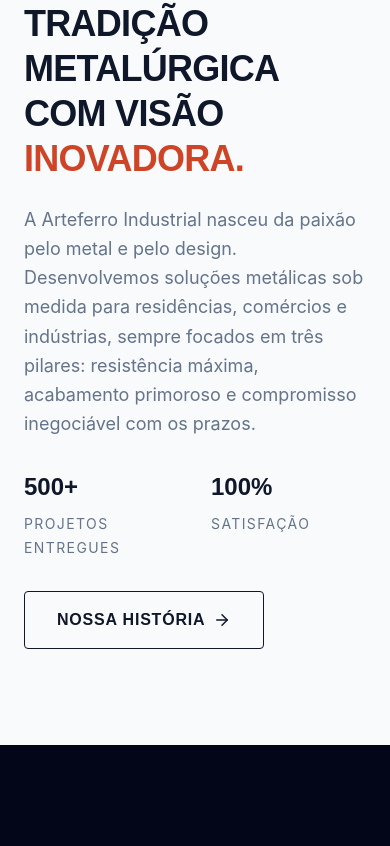
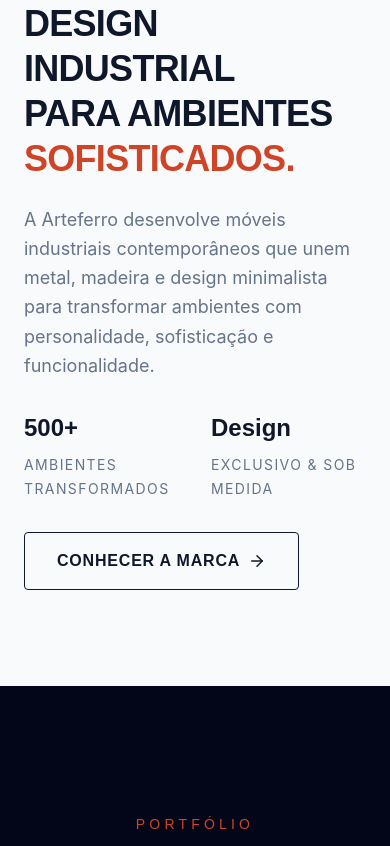
Before and after one commit to sameletronicosbh/arteferro-site, a React (Vite) app: page / in a window 390 px wide. Shown: the part 4554-5400 px from the top of the page. Built offline with nearby package versions, Linux system fonts and the light colour scheme.

Commit message:
Atualiza seção de sobres Arteferro

```diff
--- a/src/App-ANTIGO.tsx
+++ b/src/App-ANTIGO.tsx
@@ -278,17 +278,18 @@
         </section>
 
         {/* Section: Serviços */}
-        <section id="servicos" className="py-32 px-6 bg-[#f4f1ec] text-slate-950 relative overflow-hidden">
-          <div className="absolute inset-0 bg-[radial-gradient(circle_at_top_right,rgba(206,68,39,0.08),transparent_35%)] pointer-events-none" />
+        <section id="servicos" className="py-32 px-6 bg-slate-900 text-white relative overflow-hidden">
+          <div className="absolute inset-0 bg-[url('https://www.transparenttextures.com/patterns/carbon-fibre.png')] opacity-10 pointer-events-none" />
+          <div className="absolute inset-0 bg-[radial-gradient(circle_at_top_right,rgba(206,68,39,0.12),transparent_35%)] pointer-events-none" />
           <div className="container mx-auto relative z-10">
             <div className="flex flex-col md:flex-row justify-between items-end mb-16 gap-8">
               <div className="max-w-2xl">
                 <span className="text-brand-orange uppercase tracking-[0.3em] font-condensed text-sm block mb-4">O que fazemos</span>
-                <h2 className="text-4xl md:text-6xl font-black uppercase leading-none text-slate-950">
+                <h2 className="text-4xl md:text-6xl font-black uppercase leading-none">
                   Móveis que <br />transformam <br /><span className="text-brand-orange">ambientes.</span>
                 </h2>
               </div>
-              <p className="text-slate-600 max-w-sm mb-2 leading-relaxed font-medium">
+              <p className="text-slate-400 max-w-sm mb-2 leading-relaxed font-medium">
                 Criamos móveis em metal e madeira desenvolvidos para unir sofisticação, funcionalidade e personalidade aos ambientes.
               </p>
             </div>
@@ -302,12 +303,12 @@
                 { title: 'Móveis Sob Medida', desc: 'Projetos personalizados desenvolvidos para valorizar cada espaço.', icon: PencilRuler },
                 { title: 'Decoração Industrial', desc: 'Elementos que combinam metal, madeira e minimalismo contemporâneo.', icon: LampDesk },
               ].map((service, i) => (
-                <div key={i} className="bg-white/80 backdrop-blur-sm p-10 group cursor-default shadow-xl border border-black/5 hover:border-brand-orange/40 hover:-translate-y-1 transition-all duration-300">
-                  <div className="mb-8 p-4 bg-[#efe7dc] w-fit group-hover:bg-brand-orange/10 transition-colors">
+                <div key={i} className="bg-slate-800/40 backdrop-blur-sm p-10 group cursor-default shadow-xl border border-white/5 hover:border-brand-orange/50 hover:-translate-y-1 transition-all duration-300">
+                  <div className="mb-8 p-4 bg-slate-800 w-fit group-hover:bg-brand-orange/20 transition-colors">
                     <service.icon className="text-brand-orange w-8 h-8" />
                   </div>
-                  <h3 className="text-2xl font-display uppercase tracking-tight mb-4 group-hover:text-brand-orange transition-colors font-bold text-slate-950">{service.title}</h3>
-                  <p className="text-slate-600 leading-relaxed font-medium">{service.desc}</p>
+                  <h3 className="text-2xl font-display uppercase tracking-tight mb-4 group-hover:text-brand-orange transition-colors font-bold">{service.title}</h3>
+                  <p className="text-slate-400 leading-relaxed font-medium">{service.desc}</p>
                 </div>
               ))}
             </div>
--- a/src/App.tsx
+++ b/src/App.tsx
@@ -328,7 +328,7 @@
                 >
                   <img
                     src={IMAGES.about}
-                    alt="Welder at work"
+                    alt="Ambiente industrial contemporâneo"
                     className="w-full aspect-[4/3] object-cover rounded-sm grayscale-[0.3] hover:grayscale-0 transition-all duration-700 shadow-2xl"
                     referrerPolicy="no-referrer"
                   />
@@ -344,26 +344,26 @@
                 <div>
                   <span className="text-brand-orange uppercase tracking-[0.3em] font-condensed text-sm block mb-4">Sobre a Arteferro</span>
                   <h2 className="text-4xl md:text-5xl font-black uppercase mb-6 leading-tight">
-                    Tradição metalúrgica <br />com visão <span className="text-brand-orange">inovadora.</span>
+                    Design industrial <br />para ambientes <span className="text-brand-orange">sofisticados.</span>
                   </h2>
                   <p className="text-lg text-[var(--text-dim)] leading-relaxed">
-                    A Arteferro Industrial nasceu da paixão pelo metal e pelo design. Desenvolvemos soluções metálicas sob medida para residências, comércios e indústrias, sempre focados em três pilares: resistência máxima, acabamento primoroso e compromisso inegociável com os prazos.
+                    A Arteferro desenvolve móveis industriais contemporâneos que unem metal, madeira e design minimalista para transformar ambientes com personalidade, sofisticação e funcionalidade.
                   </p>
                 </div>
 
                 <div className="grid grid-cols-2 gap-8">
                   <div>
                     <span className="text-2xl font-display font-bold block mb-2">500+</span>
-                    <span className="text-sm text-[var(--text-dim)] uppercase tracking-widest">Projetos Entregues</span>
+                    <span className="text-sm text-[var(--text-dim)] uppercase tracking-widest">Ambientes Transformados</span>
                   </div>
                   <div>
-                    <span className="text-2xl font-display font-bold block mb-2">100%</span>
-                    <span className="text-sm text-[var(--text-dim)] uppercase tracking-widest">Satisfação</span>
+                    <span className="text-2xl font-display font-bold block mb-2">Design</span>
+                    <span className="text-sm text-[var(--text-dim)] uppercase tracking-widest">Exclusivo & Sob Medida</span>
                   </div>
                 </div>
 
                 <a href="#contato" className="btn-outline w-fit font-bold border-[var(--border-color)]">
-                  Nossa História
+                  Conhecer a Marca
                   <ArrowRight size={18} />
                 </a>
               </div>
```
